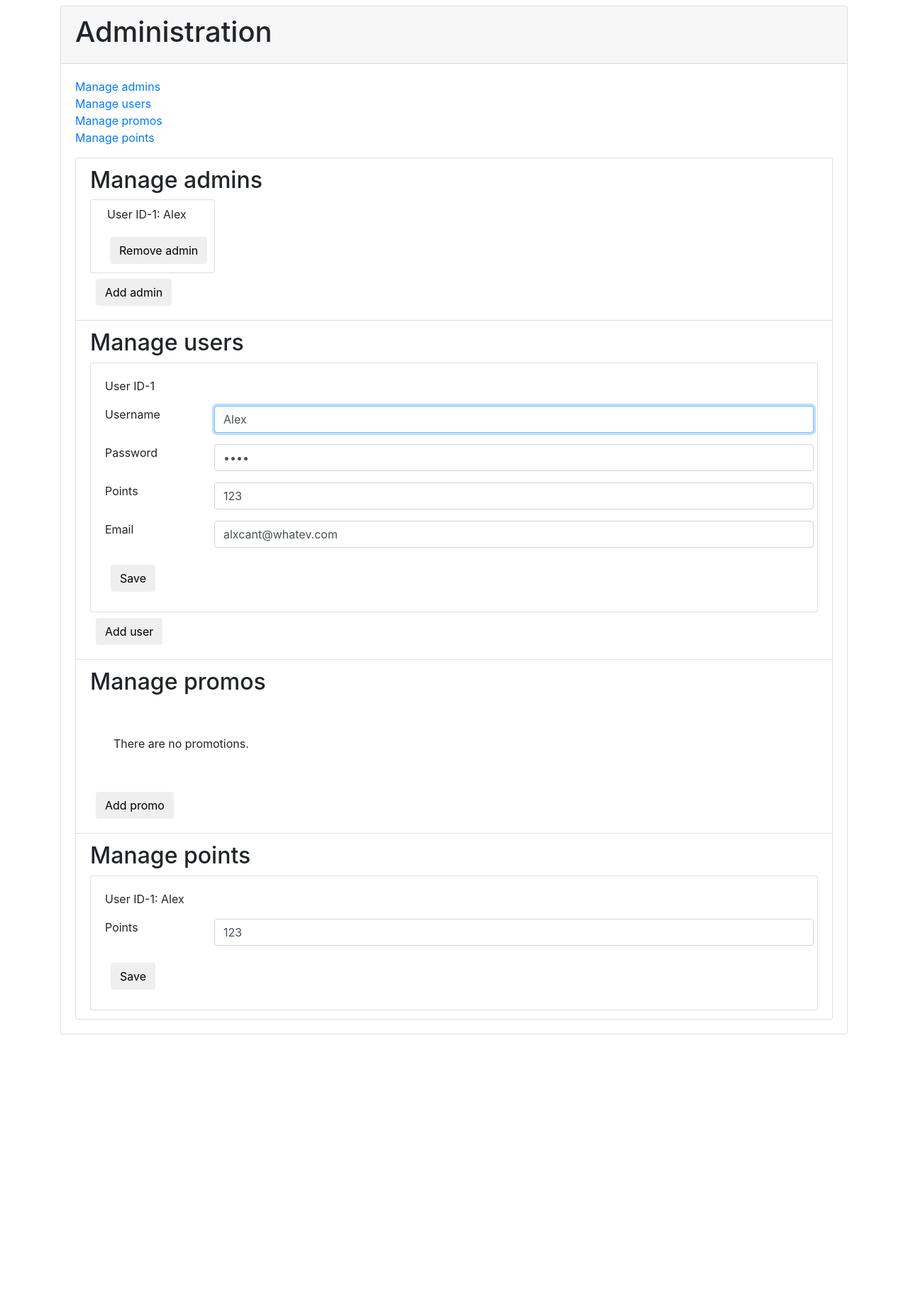
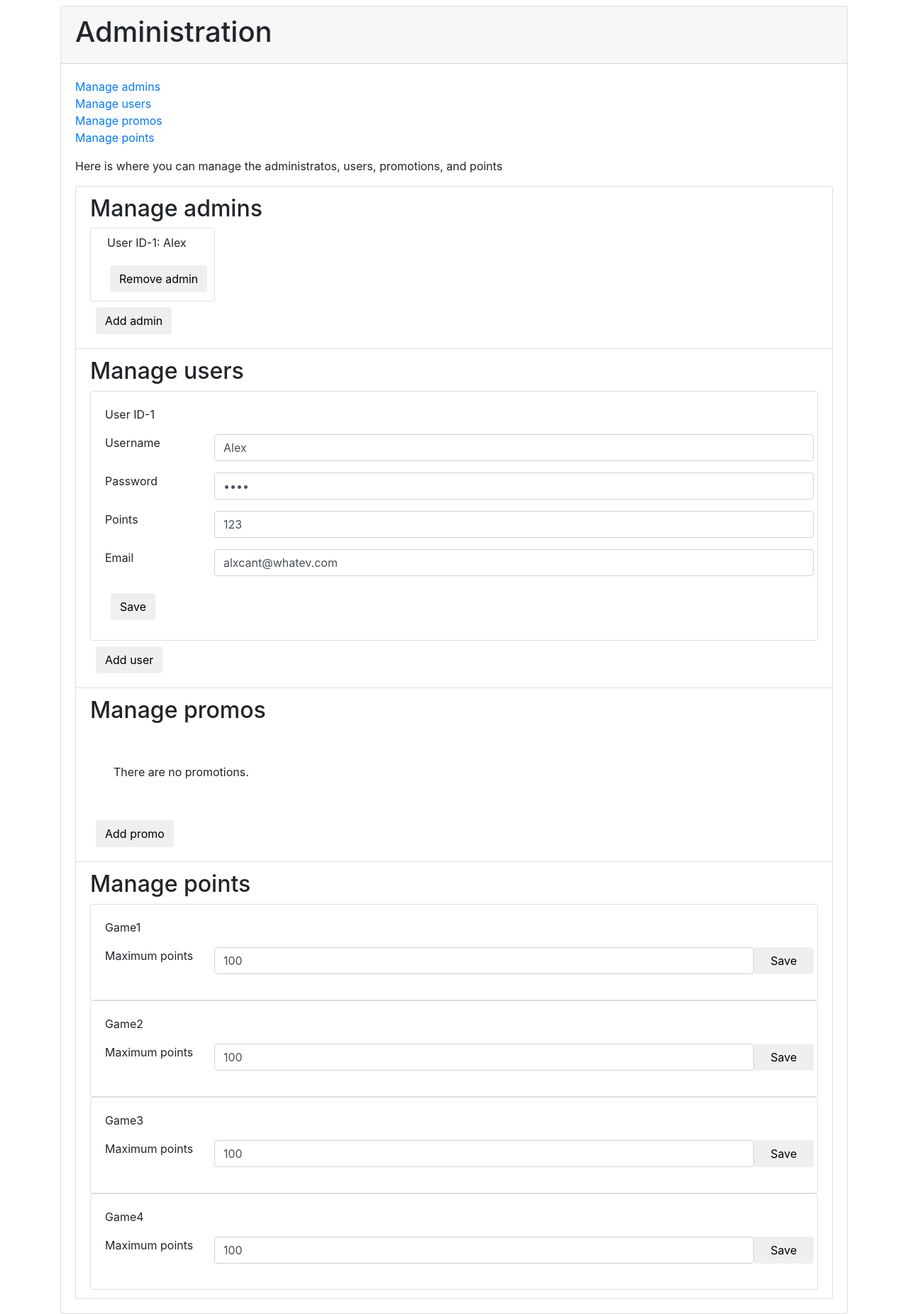
Before and after one commit to froilanenriquez3/Project1, a PHP site: page /php_views/administration.php in a window 1280 px wide. Shown: the whole page at 71% size. Before the commit the page ends 1458 px from the top, so only its background shows below. Run offline with PHP 8.4, Linux system fonts and the light colour scheme; data comes from the database, SQL or seed files in the repository; data that the repository does not hold is empty; some libraries are stand-ins or nearby versions.

Commit message:
Modify points section in adminstration, modify controller files

```diff
--- a/php_views/administration.php
+++ b/php_views/administration.php
@@ -3,7 +3,14 @@
     session_start();
     $all_users = selectAllFromTable('user');
     $all_promos = selectAllFromTable('promotion');
+    $all_games = selectAllFromTable('game');
 
+    $_SESSION['user']['isAdmin'] = 1; // REMOVE ME Setting user to admin
+    //Checking if user is an admin
+    if($_SESSION['user']['isAdmin'] == 0){
+        header("Location: ../index.html");
+        exit();
+    }
 ?>
 
 <!DOCTYPE html>
@@ -29,7 +36,7 @@
                     <li><a href="#pointssection">Manage points</a></li>
                 </ul>
 
-
+                <p>Here is where you can manage the administratos, users, promotions, and points</p>
                 <ul class="list-group">
                     <li class="list-group-item">
                         <h2 id="adminssection">Manage admins</h2>
@@ -57,7 +64,7 @@
                             <div class="card col-2">
                                 <div class="card-body p-2">
                                     <p><?= "User ID-".$admin['userid'].": ".$admin['username']?></p>
-                                   <form action="../php_controllers/restore_controller.php" method="post">
+                                   <form action="../php_controllers/user_controller.php" method="post">
                                         <button class="btn m-1">Remove admin</button>
                                    </form>
                                 </div>
@@ -89,18 +96,18 @@
                         foreach($all_users as $user) {?>
                             <div class="card">
                                 <div class="card-body">
-                                    <form enctype="multipart/form-data" action="../php_controllers/restore_controller.php" method="post">
+                                    <form enctype="multipart/form-data" action="../php_controllers/user_controller.php" method="post">
                                         <p><?= "User ID-".$user['userid']?></p>
 
                                          <!-- User -->
                                         <div class="form-group row">
                                             <label class="col-2" for="username">Username</label>
-                                            <input class="col-10 form-control" type="text" id="username" name="username" value="<?=$user['username']?>" autofocus>
+                                            <input class="col-10 form-control" type="text" id="username" name="username" value="<?=$user['username']?>" >
                                         </div>
                                         <!-- Password -->
                                         <div class="form-group row">
                                             <label class="col-2" for="password">Password</label>
-                                            <input class="col-10 form-control" type="password" id="paswword" name="password" minlength="8" value="<?=$user['password']?>" autofocus required>
+                                            <input class="col-10 form-control" type="password" id="paswword" name="password" minlength="8" value="<?=$user['password']?>"  required>
                                         </div>
                                         <!-- Points -->
                                         <div class="form-group row">
@@ -156,28 +163,26 @@
 
                     <li class="list-group-item">
                         <h2 id="pointssection">Manage points</h2>
-                        <?php
-                        if (empty($all_users)){
-                                echo "<p class='m-5'>There are no users with points to manage.</p>";
-                            }
+                        <?php foreach($all_games as $game){ ?>
+
+                            <div class="card">
+                                <div class="card-body">
+                                    <p><?= $game['name'] ?></p>
+                                    <form action="" method="post">
+
+                                    <div class="form-group row">
+
+                                        <label class="col-2" for="pointlimit">Maximum points</label>
+                                        <input class="col-9 form-control" type="number" id="pointlimit" name="pointlimit" value="<?= $game['pointLimit']?>">
+
+                                        <button class="col-1 btn" type="submit">Save</button>
+                                    </div>
 
 
-                        foreach($all_users as $user) {?>
-                            <div class="card">
-                                <div class="card-body">
-                                    <form enctype="multipart/form-data" action="../php_controllers/restore_controller.php" method="post">
-                                        <p><?= "User ID-".$user['userid'].": ".$user['username']?></p>
-
-                                         <!-- User -->
-                                        <div class="form-group row">
-                                            <label class="col-2" for="points">Points</label>
-                                            <input class="col-10 form-control" type="number" id="points" name="points" value="<?=$user['points']?>" >
-                                        </div>
-
-                                        <button type="submit" class="btn m-2" id="modify">Save</button>
                                     </form>
 
                                 </div>
+
                             </div>
 
 
```
Also changed, not shown: php_controllers/user_controller.php (added, +8 -0 lines), php_controllers/game_controller.php (added), php_controllers/promo_controller.php (added), php_controllers/restore_controller.php (deleted).
